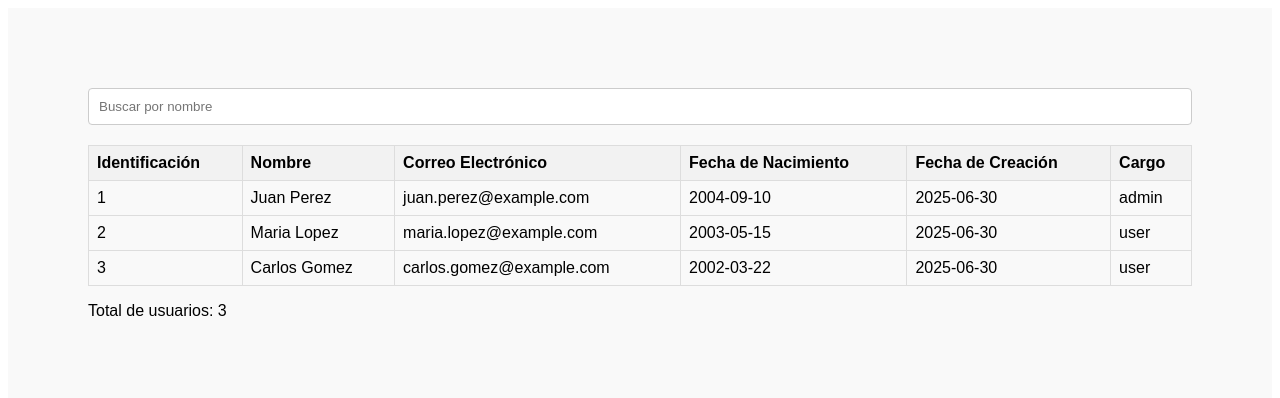
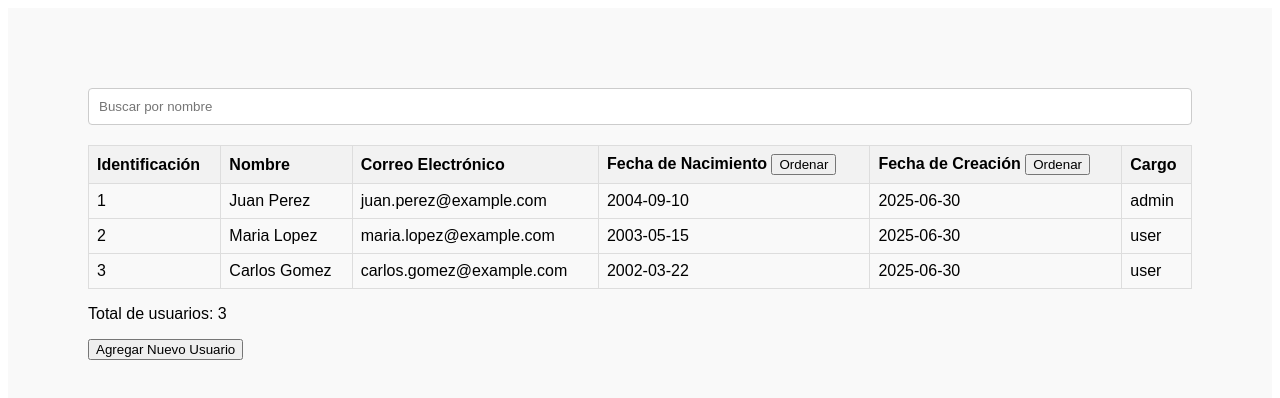
Before and after one commit to YurleisZg/Prueba_Tecnica_STD, a Vue app: page / in a window 1280 px wide. Shown: the top 398 px of the page. Built offline with nearby package versions, Linux system fonts and the light colour scheme.

Commit message:
✨ feat: Add sorting buttons for birth date and creation date in TableComponent; add button to create new user

```diff
--- a/src/components/TableComponent.vue
+++ b/src/components/TableComponent.vue
@@ -9,8 +9,8 @@
                 <th>Identificación</th>
                 <th>Nombre</th>
                 <th>Correo Electrónico</th>
-                <th @click="sortBy('birthDate')">Fecha de Nacimiento</th>
-                <th @click="sortBy('createdAt')">Fecha de Creación</th>
+                <th @click="sortBy('birthDate')">Fecha de Nacimiento <button>Ordenar</button> </th>
+                <th @click="sortBy('createdAt')">Fecha de Creación <button>Ordenar</button> </th>
                 <th>Cargo</th>
             </tr>
         </thead>
@@ -27,6 +27,8 @@
     </table>
         <p v-if="users.length === 0">No hay usuarios disponibles.</p>
         <p v-else>Total de usuarios: {{ users.length }}</p>
+
+        <button>Agregar Nuevo Usuario</button>
     </div>
 </template>
 
```
Also changed, not shown: src/components/NewUser.vue (added).
